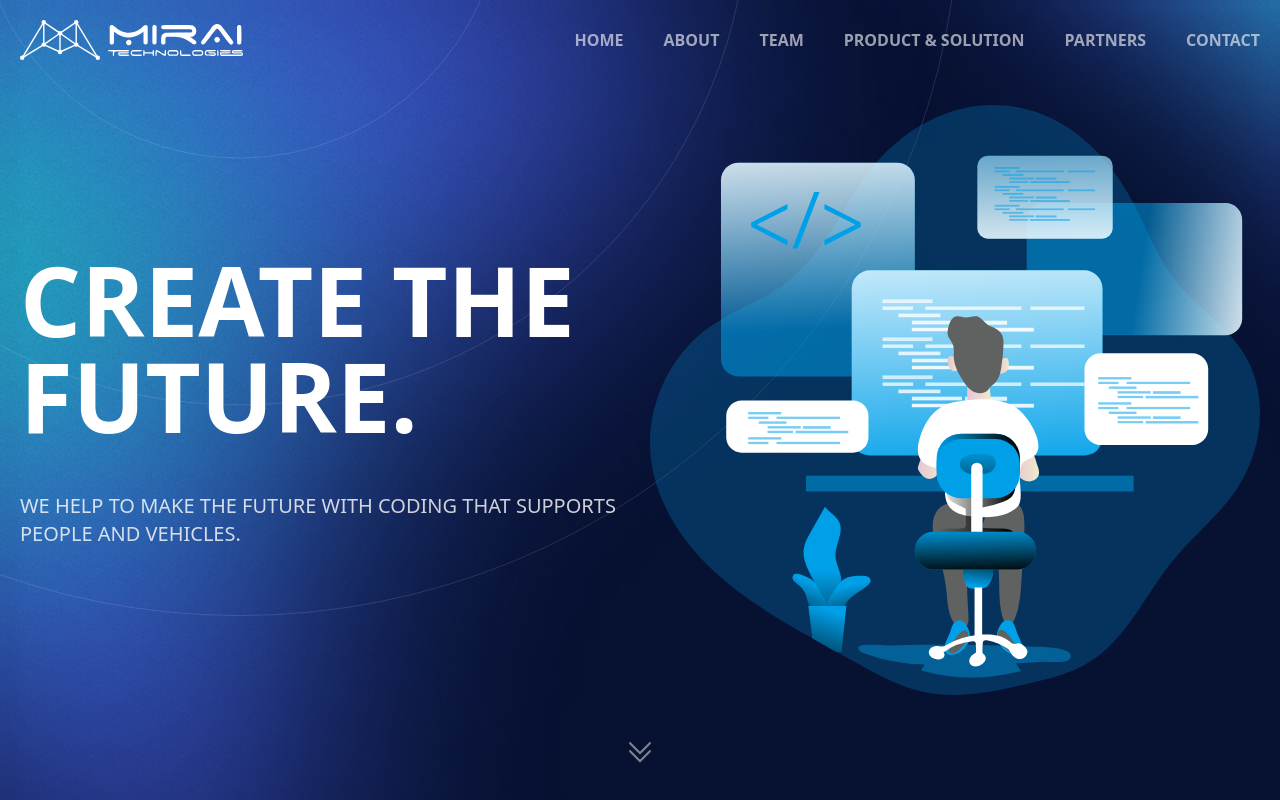
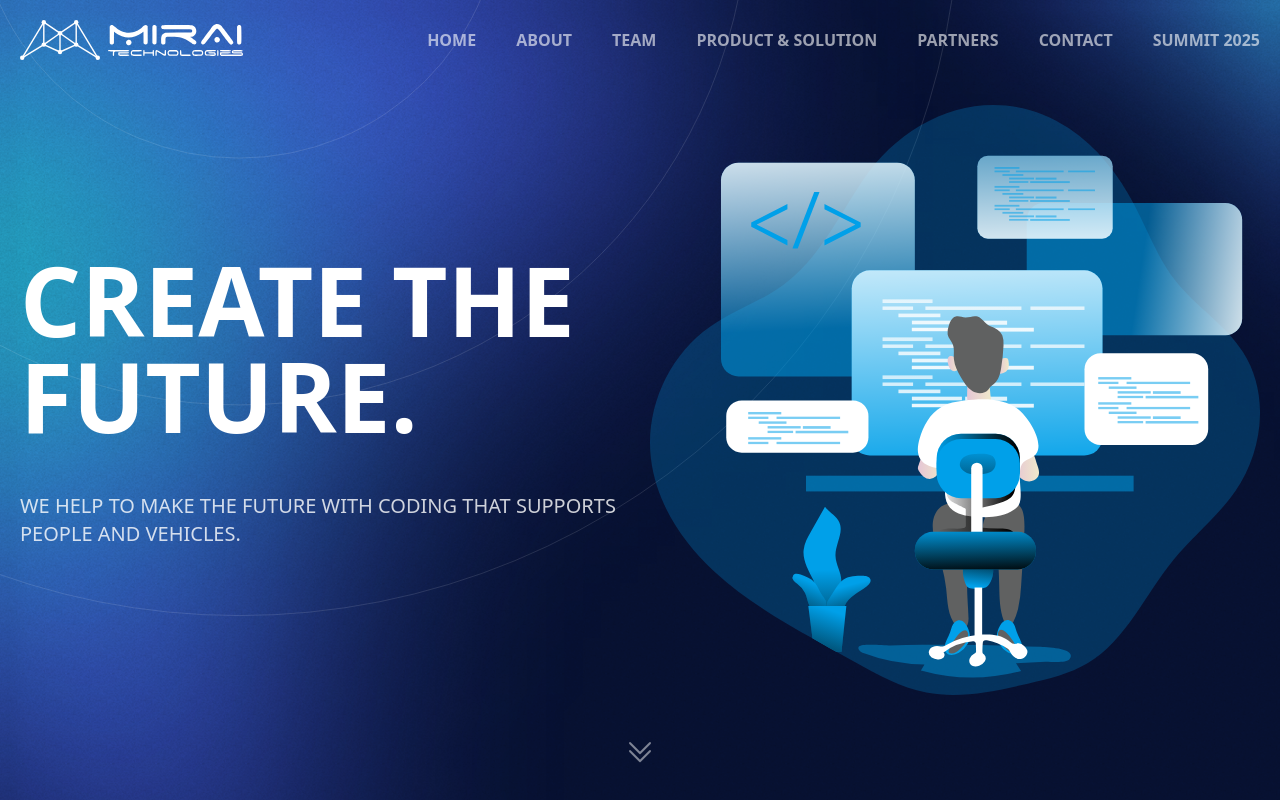
Before and after one commit to miraitechnologies/miraitechnologies.github.io, a SvelteKit app: page / in a window 1280 px wide. Shown: the top 800 px of the page. Built offline with nearby package versions, Linux system fonts and the light colour scheme.

Commit message:
added summit menu

```diff
--- a/src/routes/+layout.svelte
+++ b/src/routes/+layout.svelte
@@ -78,6 +78,14 @@
 								>
 							</li>
 						{/each}
+						<li>
+							<a
+								class="block uppercase font-bold opacity-60 hover:opacity-100 transition-opacity duration-300"
+								href="http://Summit2025.mirai-technologies.com"
+								target="_blank"
+								rel="noreferrer">Summit 2025</a
+							>
+						</li>
 					</ul>
 				</div>
 			</div>
```
